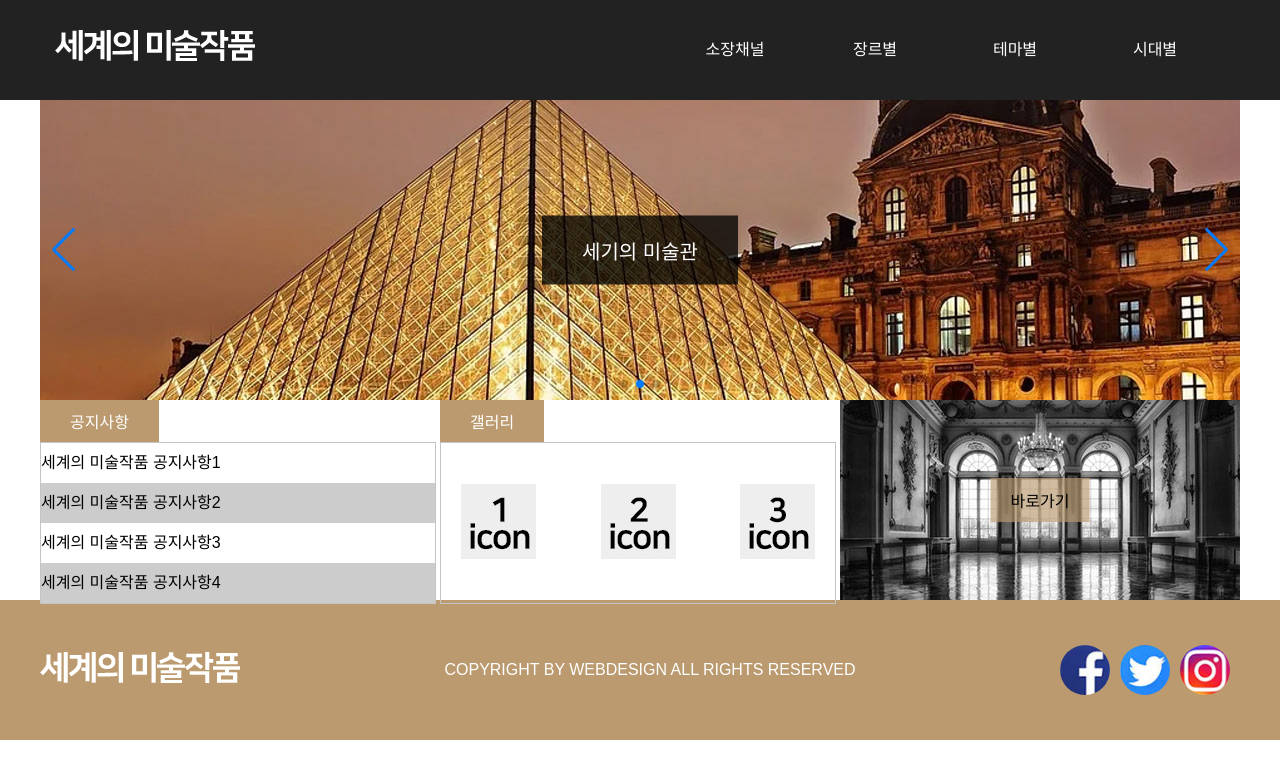
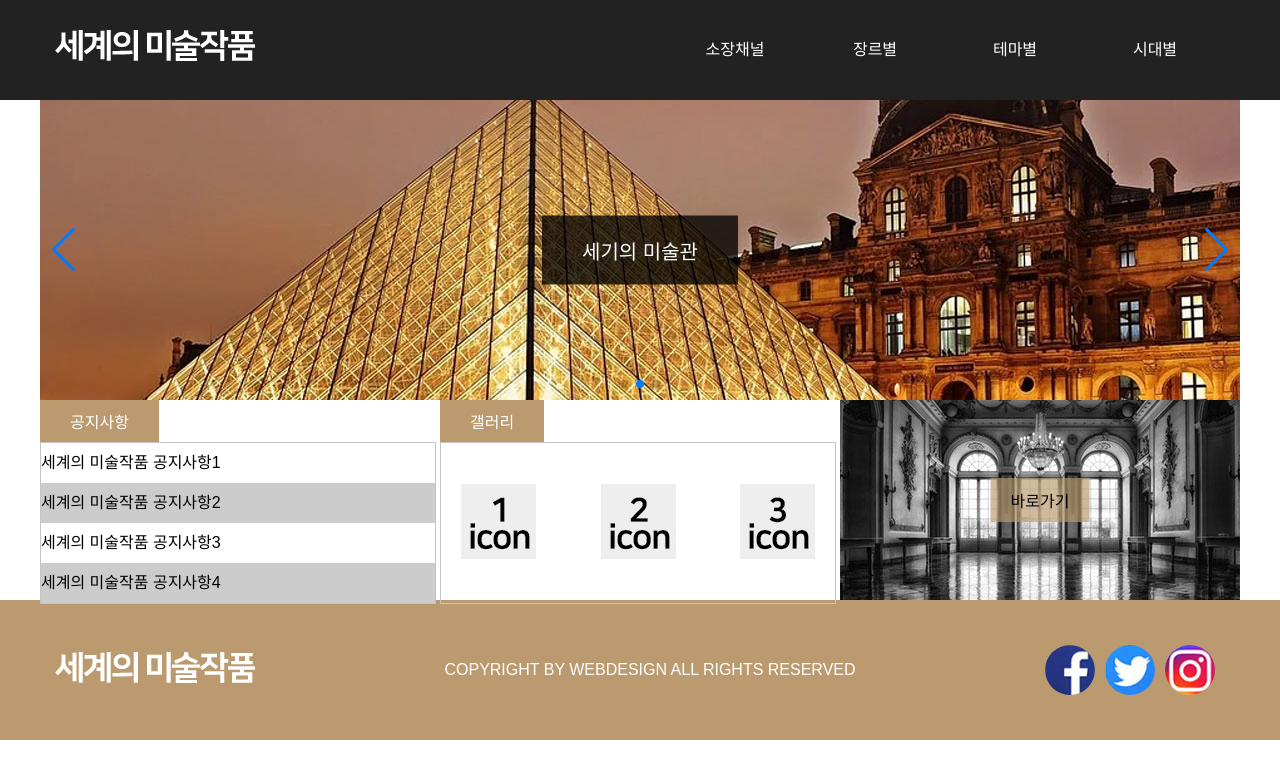
Before and after one commit to kcy230426/art, a plain HTML site: page index.html in a window 1280 px wide. Drawn offline with nearby package versions, Linux system fonts and the light colour scheme.

Commit message:
푸터 마진값 수정

```diff
--- a/index.html
+++ b/index.html
@@ -92,9 +92,9 @@
     </section>
     <footer id="ft" class="d-flex align-items-center">
         <ul class="container d-flex justify-content-between align-items-center">
-            <li><img src="asset/logo.png" alt="하단로고"></li>
+            <li><img src="asset/logo.png" class="ml-5" alt="하단로고"></li>
             <li>COPYRIGHT BY WEBDESIGN ALL RIGHTS RESERVED</li>
-            <li id="snsbox" class="d-flex">
+            <li id="snsbox" class="d-flex mr-5">
                 <img src="asset/sns1.jpg" alt="페이스북">
                 <img src="asset/sns2.jpg" alt="트위터">
                 <img src="asset/sns3.jpg" alt="인스타">
```
